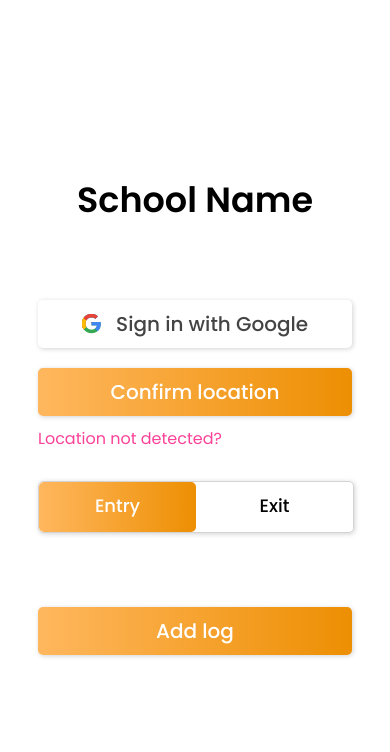
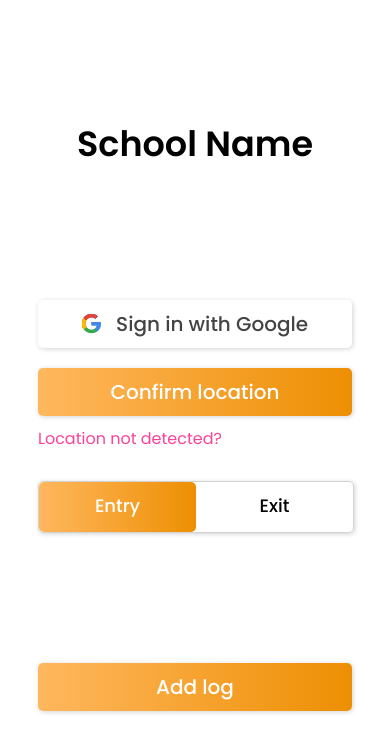
Before and after one commit to anshtiwatne/entry-logger, a website: page public/index.html in a window 390 px wide. Drawn offline with Linux system fonts and the light colour scheme; some packages are replaced by stand-ins of ours; no server answers.

Commit message:
updated mobile padding

```diff
--- a/public/style.css
+++ b/public/style.css
@@ -169,9 +169,9 @@ input[type="radio"] {
         box-shadow: none;
     }
     .formTitle {
-        padding: 0 0 4rem;
+        padding: 0 0 7.5rem;
     }
     #logEntry {
-        margin: 4rem 0 0;
+        margin: 7.5rem 0 0;
     }
 }
```
